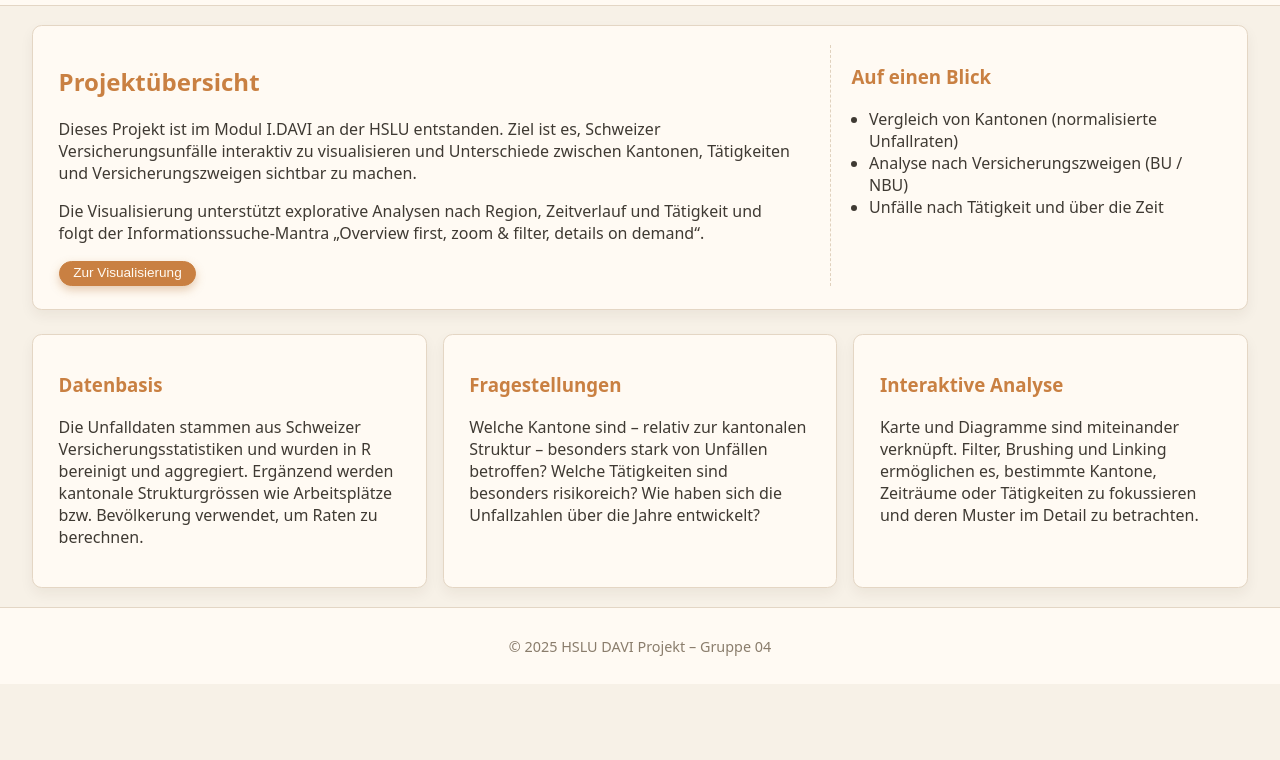
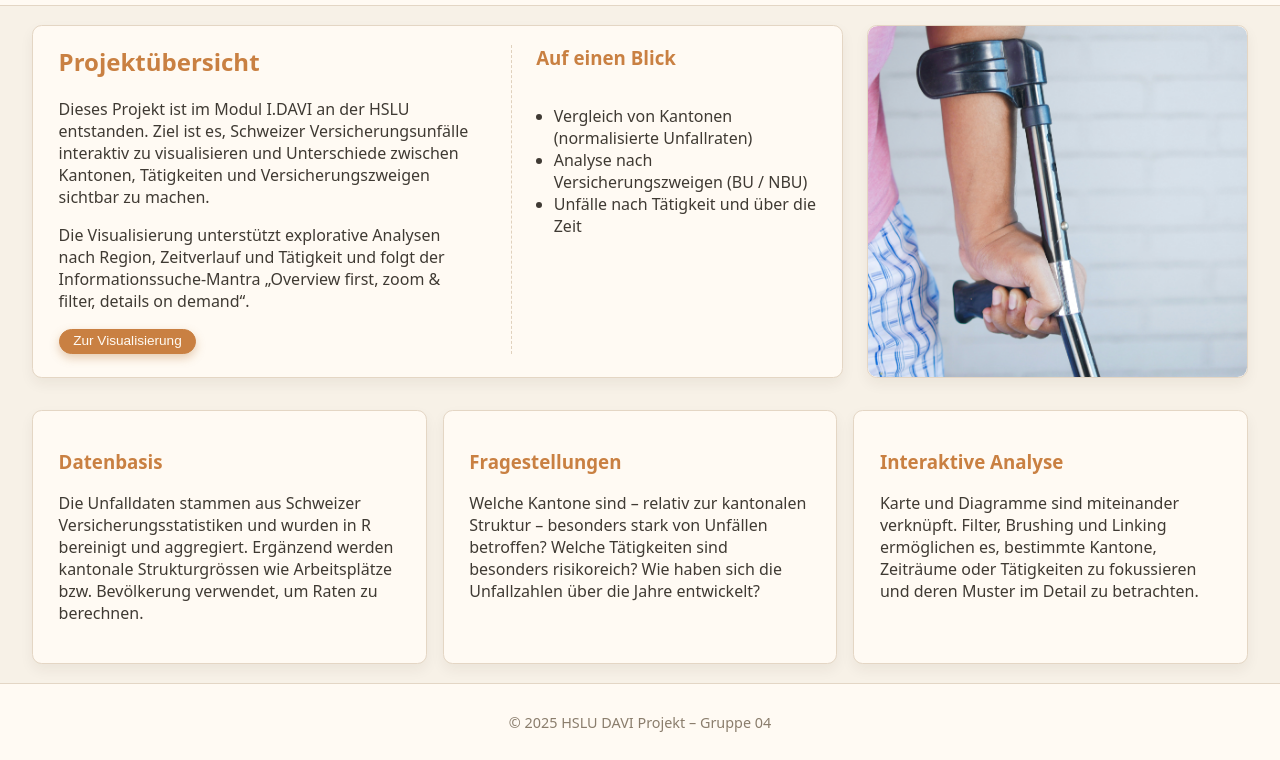
Before and after one commit to kevinforter/Accidents_Dashboard, a plain HTML site: page public/index.html in a window 1280 px wide. Shown: the part 80-840 px from the top of the page. Before the commit the page ends 800 px from the top, so only its background shows below. Drawn offline with nearby package versions, Linux system fonts and the light colour scheme.

Commit message:
homepage more engagebel

```diff
--- a/public/css/style.css
+++ b/public/css/style.css
@@ -11,7 +11,13 @@ body {
     /* cremiger Hintergrund */
     color: #3f3a33;
     /* warmes Dunkelbraun */
-    height: auto;
+}
+
+/* Sticky Footer für alle Seiten AUSSER Visualisierung */
+body:not(.page-viz) {
+    min-height: 100vh;
+    display: flex;
+    flex-direction: column;
 }
 
 html,
@@ -85,6 +91,11 @@ h3 {
     max-width: 1400px;
     margin: 0 auto;
     padding: 1.2rem 2rem 1.2rem;
+    flex: 1;
+    width: 100%;
+    /* Ensure it takes width in flex container */
+    display: flex;
+    flex-direction: column;
 }
 
 /* ---------- Cards (für alle Seiten) ---------- */
@@ -286,20 +297,81 @@ h3 {
 
 /* ---------- Hero (Startseite) ---------- */
 
-.hero-card {
+/* ---------- Hero (Startseite) ---------- */
+
+.hero-wrapper {
     display: flex;
-    gap: 2rem;
-    margin-bottom: 1.5rem;
+    gap: 1.5rem;
+    margin-bottom: 0;
+    align-items: stretch;
+    flex: 1;
+    /* Stretch to fill available space */
+}
+
+@media (max-width: 900px) {
+    .hero-wrapper {
+        flex-direction: column;
+    }
 }
 
 .hero-text {
-    flex: 2;
+    flex: 3;
+    display: flex;
+    gap: 2rem;
+    /* Restore internal splits */
 }
 
-.hero-side {
+@media (max-width: 700px) {
+    .hero-text {
+        flex-direction: column;
+    }
+
+    .hero-list-container {
+        border-left: none !important;
+        border-top: 1px dashed #e0d1bd;
+        padding-left: 0 !important;
+        padding-top: 1.5rem;
+    }
+}
+
+.hero-text>div:first-child {
+    flex: 1.5;
+}
+
+.hero-divider {
+    display: none;
+}
+
+.hero-list-container {
     flex: 1;
     border-left: 1px dashed #e0d1bd;
-    padding-left: 1.25rem;
+    padding-left: 1.5rem;
+    display: flex;
+    flex-direction: column;
+}
+
+.hero-list-container h3,
+.hero-text h2 {
+    margin-top: 0;
+}
+
+.hero-image-card {
+    flex: 1.5;
+    padding: 0;
+    /* Full bleed image */
+    overflow: hidden;
+    min-width: 280px;
+    display: flex;
+    /* alignment */
+    /* Reuse card styles but override padding */
+}
+
+.hero-image-cover {
+    width: 100%;
+    height: 100%;
+    object-fit: cover;
+    display: block;
+    border-radius: 0.6rem;
 }
 
 .hero-list {
@@ -312,6 +384,8 @@ h3 {
     display: grid;
     grid-template-columns: repeat(auto-fit, minmax(260px, 1fr));
     gap: 1rem;
+    margin-top: 2rem;
+    /* Separation from full-height hero */
 }
 
 /* =========================================================
--- a/public/index.html
+++ b/public/index.html
@@ -31,8 +31,9 @@
 
 <main class="page-main">
 
-    <section class="card hero-card">
-        <div class="hero-text">
+    <section class="hero-wrapper">
+        <div class="card hero-text">
+            <div>
                 <h2>Projektübersicht</h2>
                 <p>
                     Dieses Projekt ist im Modul I.DAVI an der HSLU entstanden. Ziel ist es,
@@ -49,13 +50,20 @@
                 </button>
             </div>
 
-        <div class="hero-side">
+            <div class="hero-divider"></div>
+
+            <div class="hero-list-container">
                 <h3>Auf einen Blick</h3>
                 <ul class="hero-list">
                     <li>Vergleich von Kantonen (normalisierte Unfallraten)</li>
                     <li>Analyse nach Versicherungszweigen (BU / NBU)</li>
                     <li>Unfälle nach Tätigkeit und über die Zeit</li>
                 </ul>
+            </div>
+        </div>
+
+        <div class="card hero-image-card">
+            <img src="img/Unfall.jpg" alt="Symbolbild Unfallanalyse" class="hero-image-cover">
         </div>
     </section>
 
```
Lines whose indentation alone changed are shown as unchanged.
